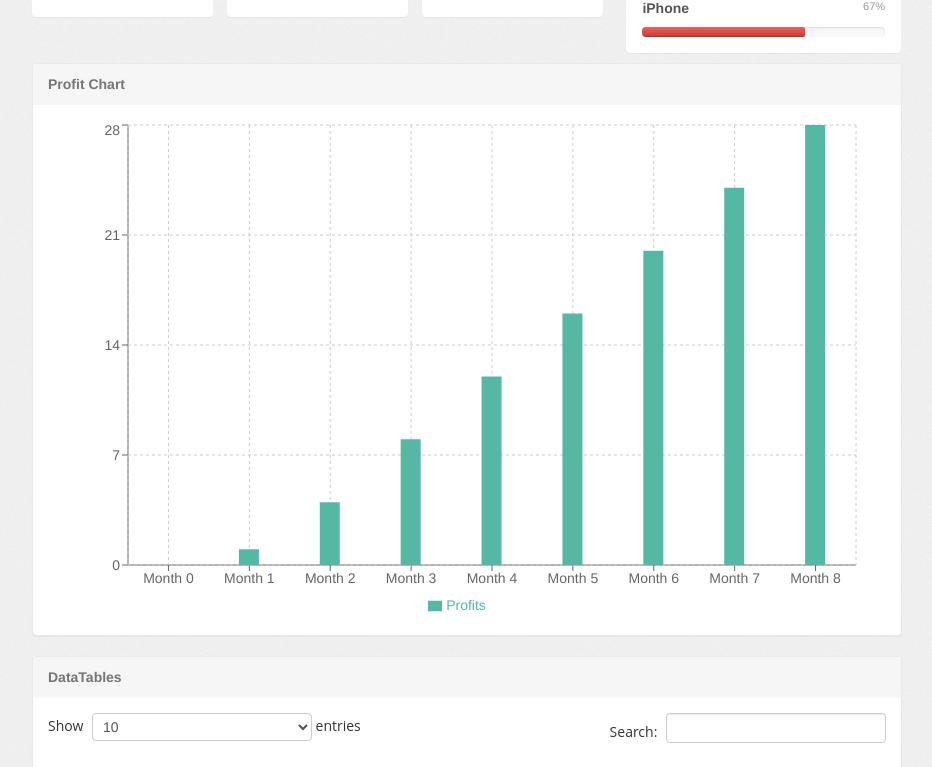
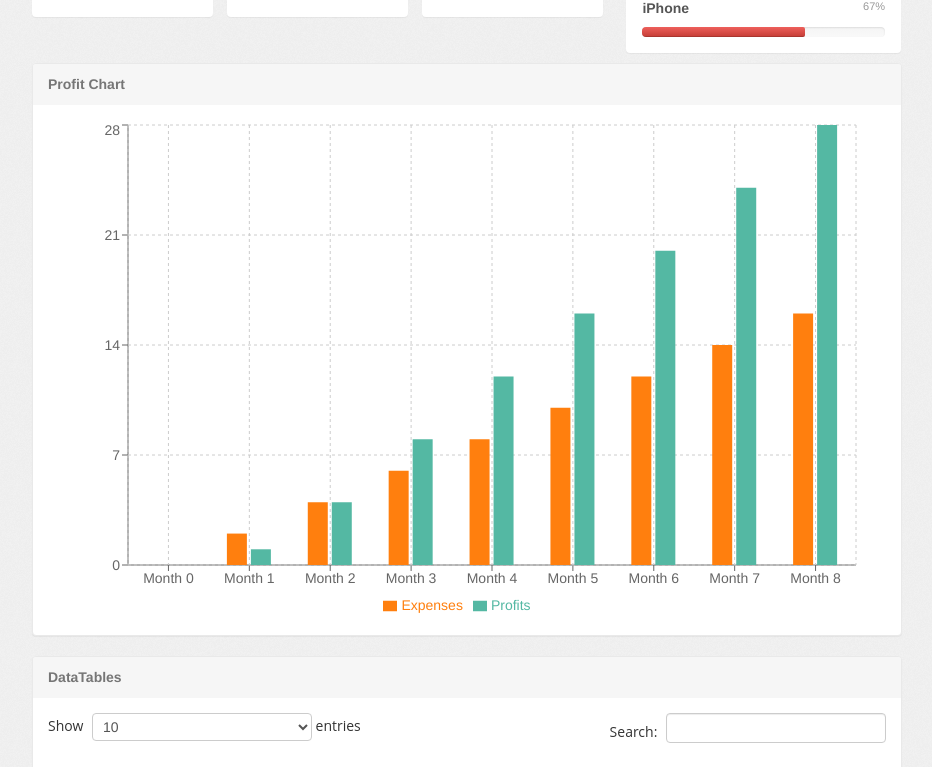
Before and after one commit to TranDuongTruong/HRWEB, a React (Vite) app in the folder frontend/: page / in a window 1280 px wide. Shown: the part 500-1267 px from the top of the page, without its empty margins (323-1255 px from the left). Built offline with nearby package versions, Linux system fonts and the light colour scheme; no server answers.

Commit message:
Them bieu do chart

```diff
--- a/frontend/src/Views/Admin/Index.jsx
+++ b/frontend/src/Views/Admin/Index.jsx
@@ -11,17 +11,16 @@ import {
 } from 'recharts';
 
 const data = [
-    { name: 'Month 0', Profits: 0 },
-    { name: 'Month 1', Profits: 1 },
-    { name: 'Month 2', Profits: 4 },
-    { name: 'Month 3', Profits: 8 },
-    { name: 'Month 4', Profits: 12 },
-    { name: 'Month 5', Profits: 16 },
-    { name: 'Month 6', Profits: 20 },
-    { name: 'Month 7', Profits: 24 },
-    { name: 'Month 8', Profits: 28 },
+    { name: 'Month 0', Expenses: 0, Profits: 0 },
+    { name: 'Month 1', Expenses: 2, Profits: 1 },
+    { name: 'Month 2', Expenses: 4, Profits: 4 },
+    { name: 'Month 3', Expenses: 6, Profits: 8 },
+    { name: 'Month 4', Expenses: 8, Profits: 12 },
+    { name: 'Month 5', Expenses: 10, Profits: 16 },
+    { name: 'Month 6', Expenses: 12, Profits: 20 },
+    { name: 'Month 7', Expenses: 14, Profits: 24 },
+    { name: 'Month 8', Expenses: 16, Profits: 28 },
 ];
-
 
 function Index() {
     return (
@@ -114,7 +113,8 @@ function Index() {
                             <CartesianGrid strokeDasharray="3 3" />
                             <Tooltip />
                             <Legend />
-                            <Bar dataKey="Profits" fill="#54b8a3" />
+                            <Bar dataKey="Expenses" fill="#ff7f0e" name="Expenses" />
+                            <Bar dataKey="Profits" fill="#54b8a3" name="Profits" />
                         </BarChart>
                     </ResponsiveContainer>
                 </div>
```
